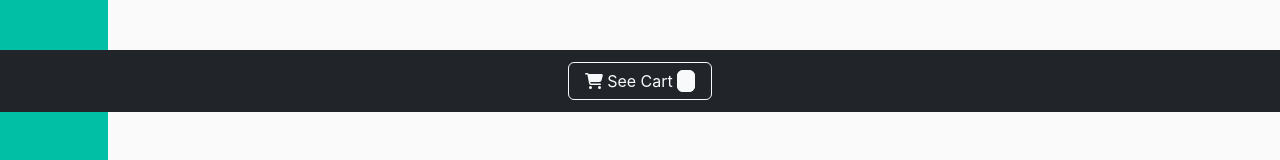
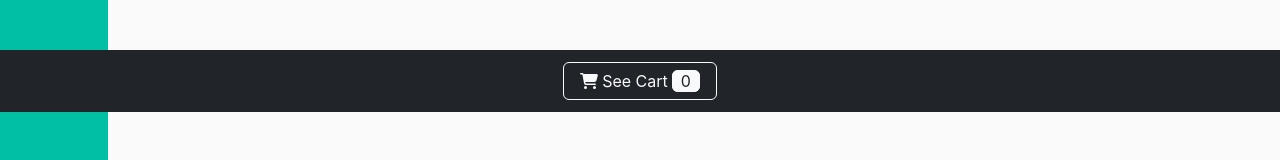
Before and after one commit to GeorgeKrs/desquared-client, a React (Create React App) app: page / in a window 1280 px wide. Shown: the part 688-848 px from the top of the page. Built offline with nearby package versions, Linux system fonts and the light colour scheme.

Commit message:
Add cart items bug fixed

```diff
--- a/src/Pages/Home/Footer.tsx
+++ b/src/Pages/Home/Footer.tsx
@@ -4,7 +4,7 @@ import { IconProp } from "@fortawesome/fontawesome-svg-core";
 import { faShoppingCart } from "@fortawesome/free-solid-svg-icons";
 import { fetchCart } from "../../util/cart";
 import { useDispatch, useSelector } from "react-redux";
-import cart, { cartActions } from "../../store/cart";
+import { cartActions } from "../../store/cart";
 import Cart from "../../components/Cart";
 
 const Footer = () => {
@@ -16,13 +16,15 @@ const Footer = () => {
   const cartLoader = useSelector((state: any) => state.cart.loader);
 
   useEffect(() => {
-    setCartItems(fetchCart()?.length);
+    if (cartLoader) {
+      setCartItems(fetchCart()?.length);
 
-    if (cartItems === null) {
-      setCartItems(0);
+      if (cartItems === null || cartItems === undefined) {
+        setCartItems(0);
+      }
+
+      dispatch(cartActions.modifyLoader(false));
     }
-
-    dispatch(cartActions.modifyLoader(false));
   }, [cartLoader]);
 
   return (
@@ -43,7 +45,7 @@ const Footer = () => {
           {!showCart && cartLoader ? "Please Wait..." : "See Cart"}
 
           <span className="m-1 px-2 bg-light border border-light rounded text-dark">
-            {cartItems}
+            {cartItems === null || cartItems === undefined ? 0 : cartItems}
           </span>
         </button>
       </div>
--- a/src/util/cart.ts
+++ b/src/util/cart.ts
@@ -9,8 +9,12 @@ export const fetchCart = () => {
 export const addToCart = (product: IProduct) => {
   let cart: any = localStorage.getItem("cart");
   cart = JSON.parse(cart);
+
+  if (cart === null || cart.length === 0) {
+    cart = [];
+  }
+
   cart.push({ product: product, quantity: 1 });
-  console.log(cart);
   localStorage.setItem("cart", JSON.stringify(cart));
 };
 
```
